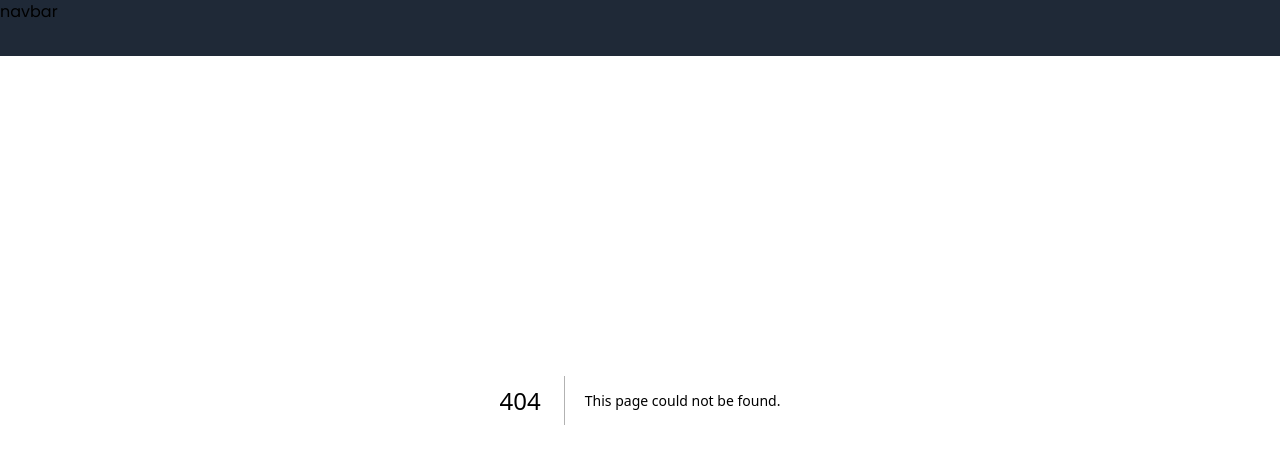
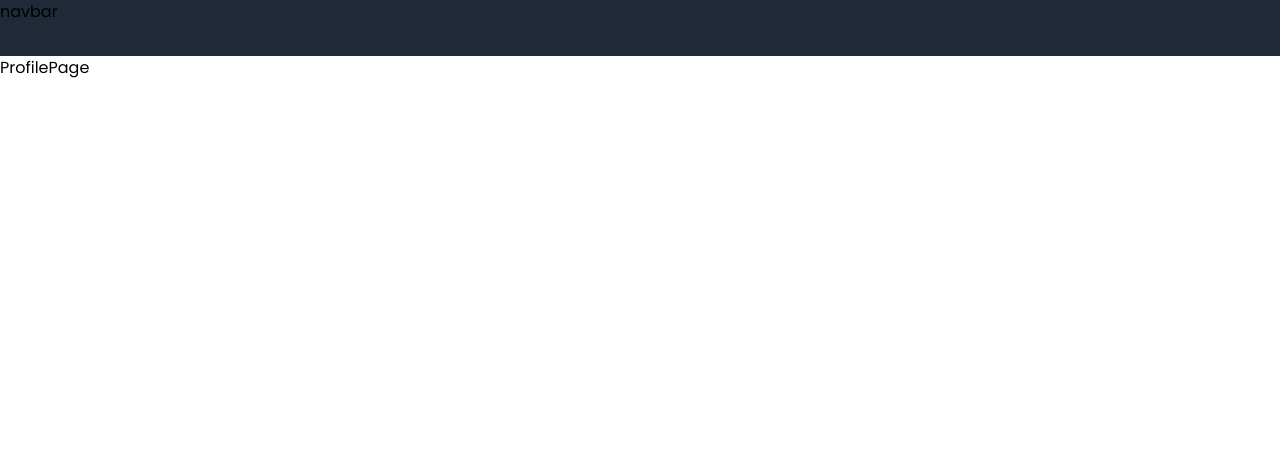
Before and after one commit to Stylioo/stylioo-web, a Next.js app: page /profile in a window 1280 px wide. Before the commit this address had no page. Shown: the top 464 px of the page. Built offline with nearby package versions, Linux system fonts and the light colour scheme; a web font is replaced by a local one.

Commit message:
pages added

```diff
--- /dev/null
+++ b/src/app/appointment/new/page.tsx
@@ -0,0 +1,9 @@
+import React from 'react'
+
+function NewAppointmentPage() {
+    return (
+        <div>New Appointment</div>
+    )
+}
+
+export default NewAppointmentPage
--- /dev/null
+++ b/src/app/appointment/page.tsx
@@ -0,0 +1,9 @@
+import React from 'react'
+
+function appointmentPage() {
+    return (
+        <div>appointmentPage</div>
+    )
+}
+
+export default appointmentPage
--- a/src/app/components/Hero.tsx
+++ b/src/app/components/Hero.tsx
@@ -14,7 +14,7 @@ function Hero() {
                 // src="https://stylioo.blob.core.windows.net/images/herobg2.jpg"
                 alt="" />
             <AppContainer className="h-full">
-                <div className="h-full flex flex-col justify-center items-center text-center gap-4">
+                <div className="h-full flex flex-col items-center text-center gap-4 mt-12">
                     <div className="text-6xl md:text-7xl text-white font-bold flex flex-col gap-4 md:flex-row mb-4 ">
                         <p>EMBRACE</p>
                         <p>THE</p>
@@ -23,7 +23,7 @@ function Hero() {
                     <p className="text-md md:text-lg max-w-sm md:max-w-[700px] text-gray-300">Welcome to Stylioo, where beauty meets confidence, and style is embraced with every touch.</p>
                     <Link
                         className=" bg-red-700 text-white px-6 py-[8px] rounded mt-12 md:mt-10 hover:bg-red-600 transition duration-300 ease-in-out"
-                        href="/services">Make An Appointment</Link>
+                        href="/appointment/new">Make An Appointment</Link>
                 </div>
                 <div className="scroll-indicator">
                     <div className="middle" ></div>
--- a/src/app/components/MakeAppointmentBtn.tsx
+++ b/src/app/components/MakeAppointmentBtn.tsx
@@ -19,7 +19,7 @@ function MakeAppointmentBtn() {
     }, [])
 
     return (
-        <Link href="/services"
+        <Link href="/appointment/new"
             className={`${!show && 'hidden'}
             bg-red-700 text-white text-center px-6 py-[8px] rounded  hover:bg-red-600 transition duration-300 ease-in-out cursor-pointer
             fixed right-1/2 transform translate-x-1/2 md:right-10 md:translate-x-0 bottom-10
--- a/src/app/layout.tsx
+++ b/src/app/layout.tsx
@@ -26,7 +26,11 @@ export default function RootLayout({ children }: childrenPropType) {
       >
         <ReduxProvider>
           <Navbar />
-          {children}
+          <div
+            className="mt-14"
+          >
+            {children}
+          </div>
         </ReduxProvider>
       </body>
     </html>
--- /dev/null
+++ b/src/app/profile/page.tsx
@@ -0,0 +1,10 @@
+import React from 'react'
+
+function ProfilePage() {
+    return (
+        <div>
+            ProfilePage</div>
+    )
+}
+
+export default ProfilePage
--- a/src/styles/homePage.scss
+++ b/src/styles/homePage.scss
@@ -71,5 +71,5 @@
 }
 
 .floating-btn {
-    box-shadow: 0 0 30px 5px rgba(49, 49, 49, 0.3);
+    box-shadow: 0 5px 5px 2px rgba(49, 49, 49, 0.2);
 }
```
